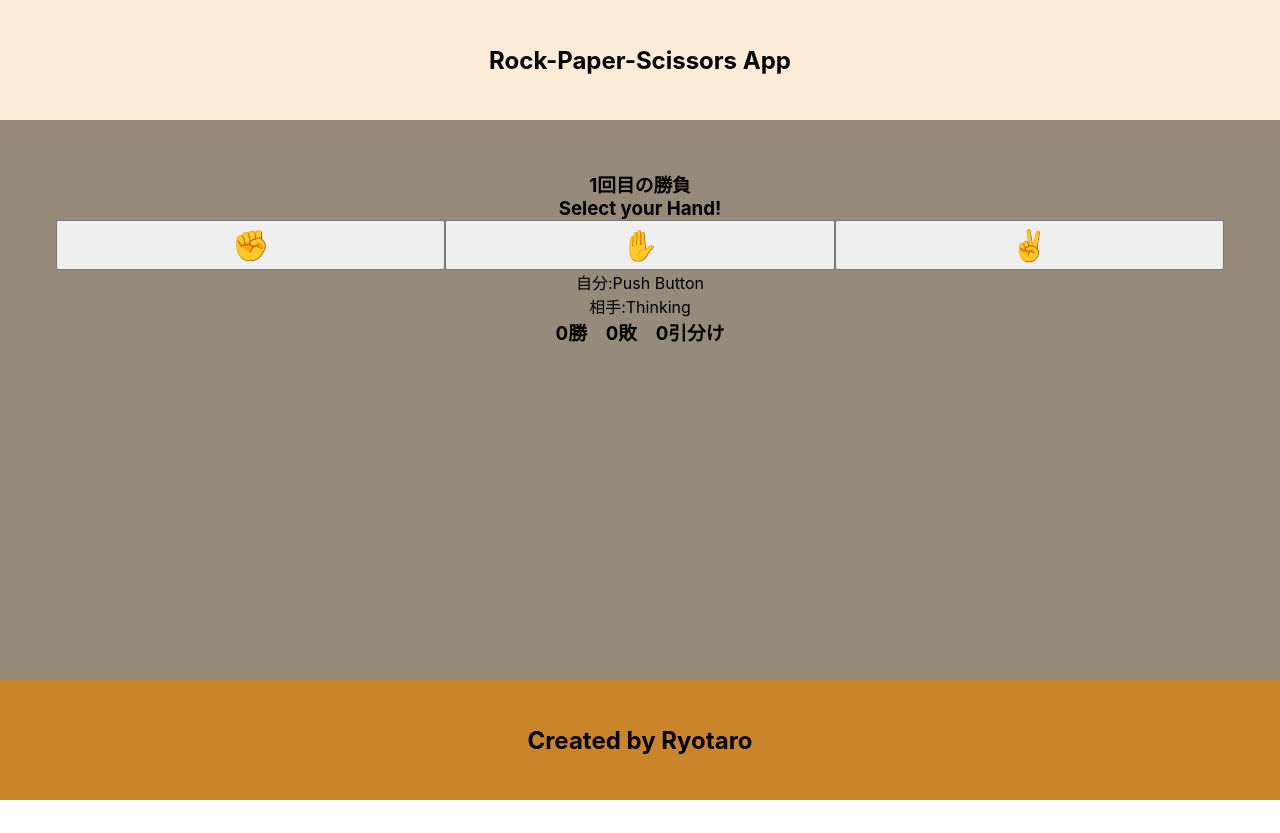
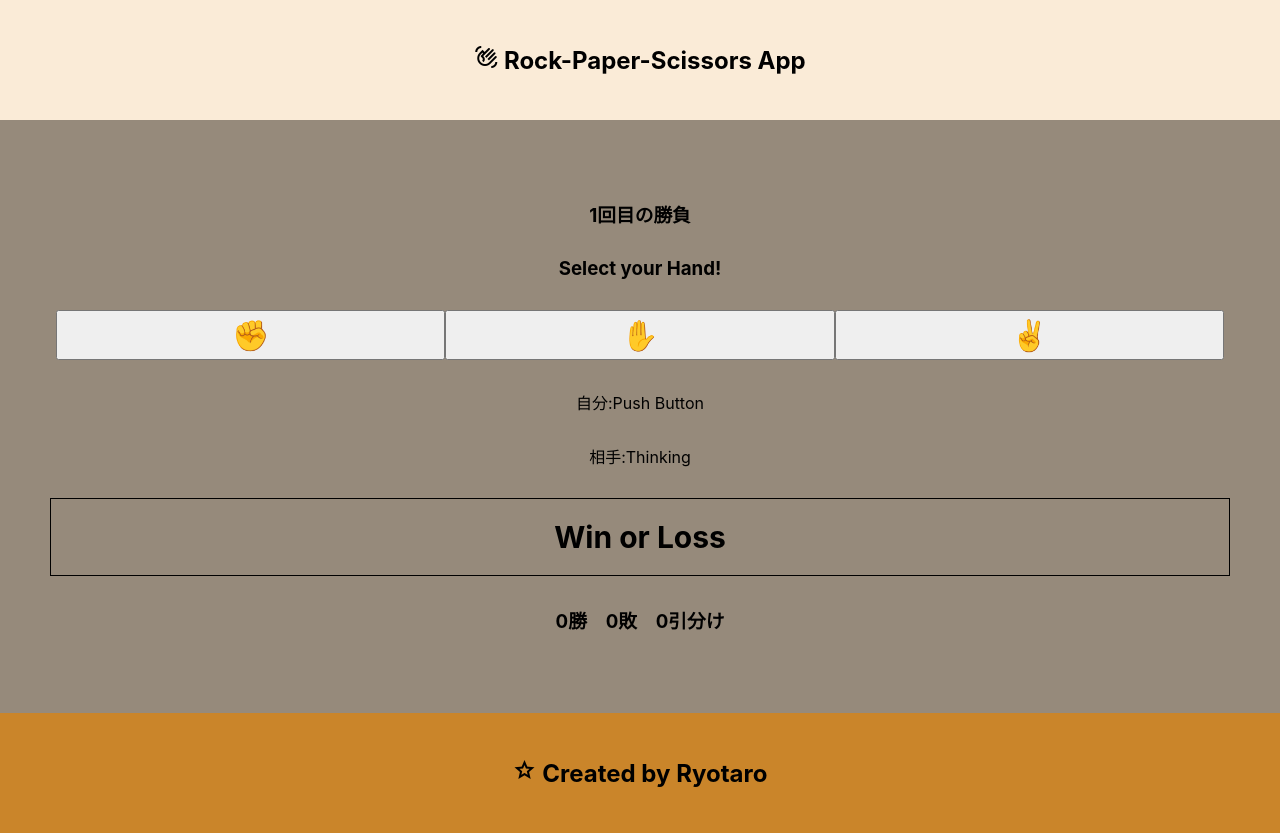
Before and after one commit to ryotaro-0805/rock-paper-scissors-App, a Next.js app: page / in a window 1280 px wide. Before the commit the page ends 800 px from the top, so only its background shows below. Built offline with nearby package versions, Linux system fonts and the light colour scheme.

Commit message:
✅ update

```diff
--- a/pages/index.js
+++ b/pages/index.js
@@ -51,9 +51,12 @@ export default function Home() {
         <meta name="description" content="Generated by create next app" />
         <meta name="apple-mobile-web-app-capable" content="yes" />
         <link rel="icon" href="/favicon.ico" />
+        <link rel="stylesheet" href="https://fonts.googleapis.com/css2?family=Material+Symbols+Outlined:opsz,wght,FILL,GRAD@20..48,100..700,0..1,-50..200" />
       </Head>
       <header className={styles.header}>
-        <h2>Rock-Paper-Scissors App</h2>
+        <h2><span class="material-symbols-outlined">
+waving_hand
+</span> Rock-Paper-Scissors App</h2>
       </header>
       <main className={styles.main}>
         <div className={styles.my}>
@@ -71,12 +74,18 @@ export default function Home() {
           {myHand && <p>相手:{comHand}</p>}
           {!myHand && <p>相手:Thinking</p>}
 
-          {myHand && <h2 className={styles.myHand}>{result}</h2>}
+          {myHand ? <h2 className={`${styles.myHand}
+            ${result==='Win' ? styles.myHandWin :
+            result==='Loss' ? styles.myHandLoss :
+            styles.myHandDraw}
+            `}>{result}</h2>:<h2 className={styles.myHand}>Win or Loss</h2>}
           {myHand && <button className={styles.button} onClick={nextFnc}>Next</button>}
           <h3>{`${winNum}勝　${lossNum}敗　${drawNum}引分け`}</h3>
         </div>
       </main>
-      <footer className={styles.footer}><h2>Created by Ryotaro</h2></footer>
+      <footer className={styles.footer}><h2><span class="material-symbols-outlined">
+star
+</span> Created by Ryotaro</h2></footer>
     </div>
   )
 }
--- a/styles/Home.module.css
+++ b/styles/Home.module.css
@@ -6,10 +6,29 @@
   width: 33%;
   height: 50px;
   font-size: 30px;
+  text-align: center;
 }
 
 .myHand{
-  color: blue;
+  font-size: 30px;
+  padding: 20px 0 20px 0;
+  color: rgb(0, 0, 0);
+  border: solid black 1px;
+}
+
+.myHandWin{
+  font-size: 50px;
+  color:red;
+}
+
+.myHandLoss{
+  font-size: 20px;
+  color:blue;
+}
+
+.myHandDraw{
+  font-size: 30px;
+  color: rgb(0, 0, 0);
 }
 
 .header{
--- a/styles/globals.css
+++ b/styles/globals.css
@@ -16,7 +16,7 @@ body{
 }
 
 p,h1,h2,h3{
-  margin: 0;
+  margin: 30px 0 30px 0;
   padding: 0;
 }
 
```
